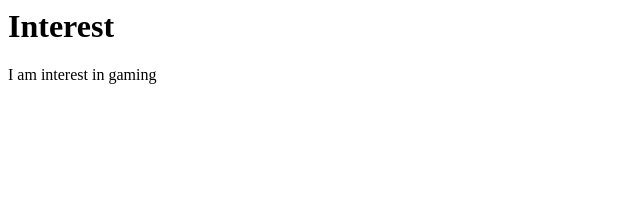
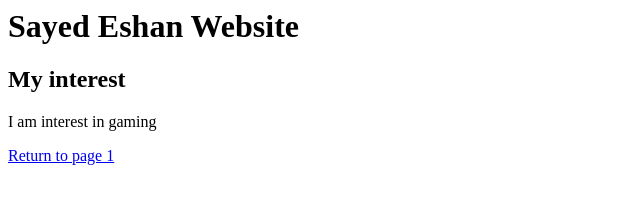
Before and after one commit to Ezio514/Ezio51.github.io, a plain HTML site: page Page2.html in a window 1280 px wide. Shown: the whole page, without its empty margins (0-640 px from the left). Drawn offline with Linux system fonts and the light colour scheme.

Commit message:
Update Page2.html

```diff
--- a/Page2.html
+++ b/Page2.html
@@ -4,8 +4,10 @@
 
     </head>
     <body>
-        <h1>Interest</h1>
+        <h1>Sayed Eshan Website</h1>
+        <h2>My interest</h2>
         <p>I am interest in gaming</p>
+        <a href="????">Return to page 1</a>
     </body>
 
 
```
